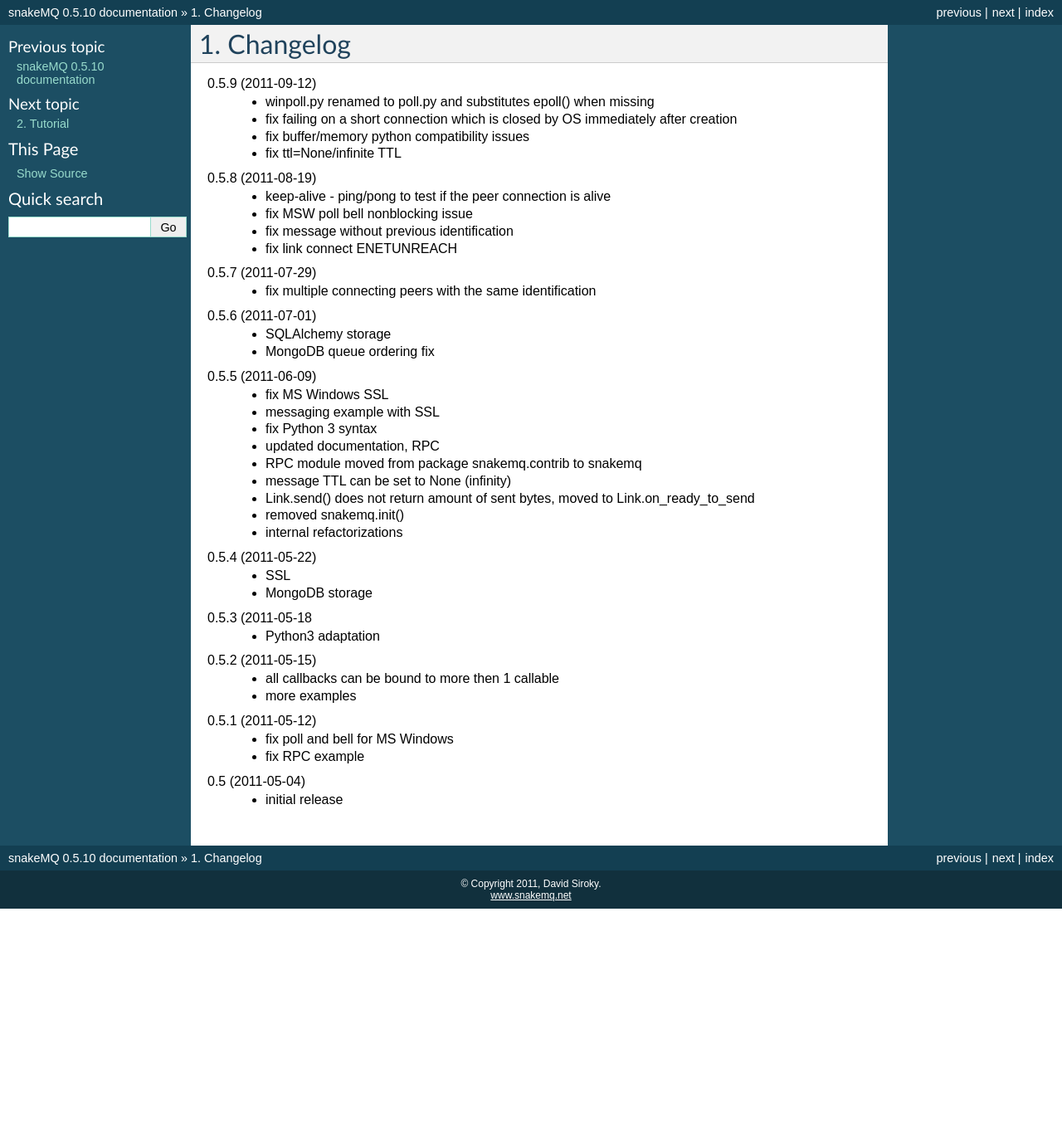
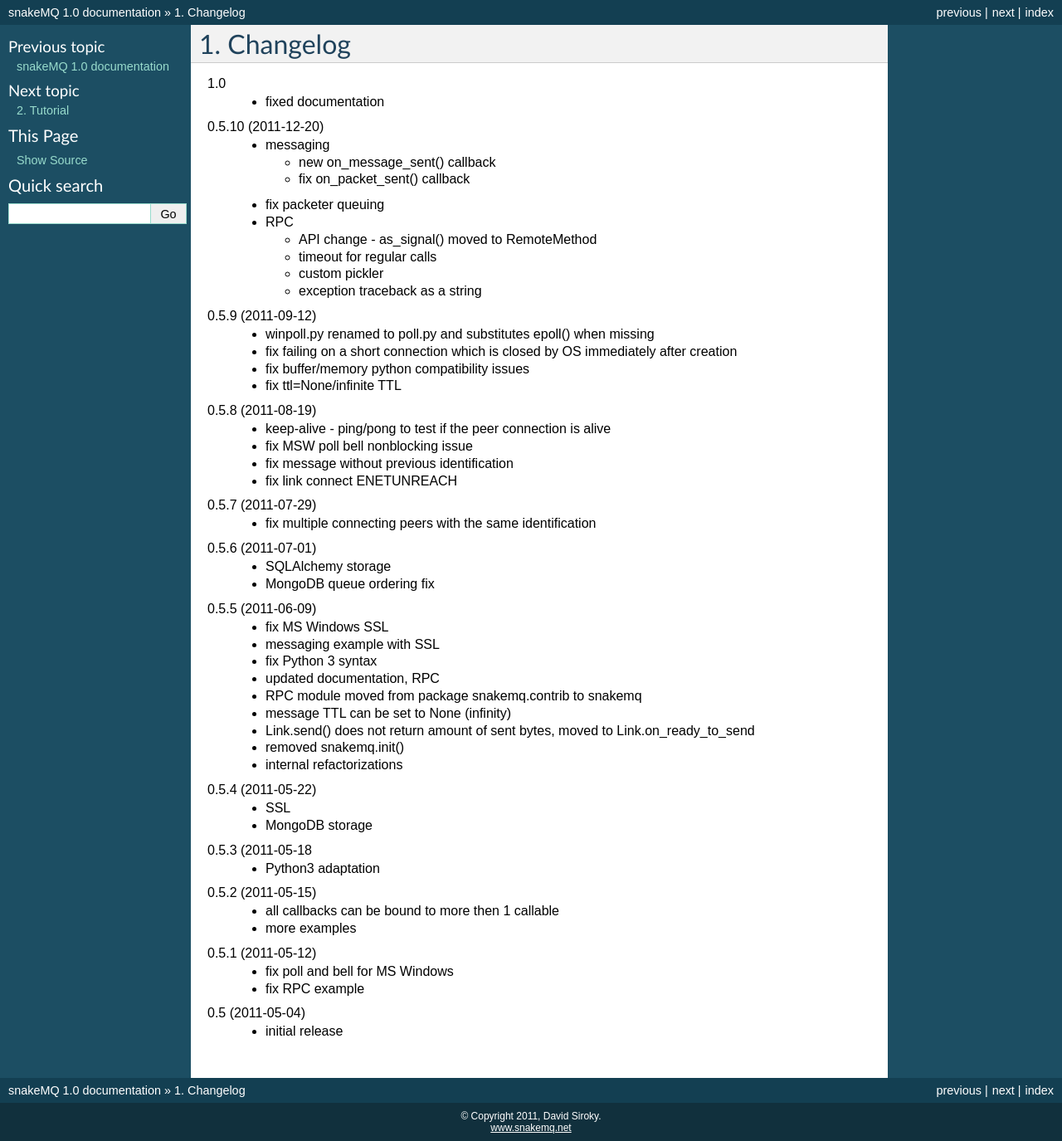
Before and after one commit to dsiroky/snakemq, a Sphinx documentation site: the page built from doc/sphinx/source/changelog.rst, in a window 1280 px wide. Shown: the whole page at 83% size. Built offline with Sphinx 7.4.7, drawn with Linux system fonts in a browser that asks for light colours; before the commit the page ends 1095 px from its top, so only the background shows below that.

Commit message:
- ver 1.0 - documentation fix

```diff
--- a/doc/sphinx/source/changelog.rst
+++ b/doc/sphinx/source/changelog.rst
@@ -1,5 +1,22 @@
 Changelog
 =========
+1.0
+  * fixed documentation
+
+0.5.10 (2011-12-20)
+  * messaging
+
+    * new on_message_sent() callback
+    * fix on_packet_sent() callback
+
+  * fix packeter queuing
+  * RPC
+
+    * API change - as_signal() moved to RemoteMethod
+    * timeout for regular calls
+    * custom pickler
+    * exception traceback as a string
+
 0.5.9 (2011-09-12)
   * winpoll.py renamed to poll.py and substitutes epoll() when missing
   * fix failing on a short connection which is closed by OS immediately
--- a/doc/sphinx/source/tutorial.rst
+++ b/doc/sphinx/source/tutorial.rst
@@ -149,7 +149,7 @@
 
     crpc = snakemq.rpc.RpcClient(rh)
     proxy = crpc.get_proxy(REMOTE_IDENT, "myinstance")
-    proxy.as_signal("mysignal", 10)  # 10 seconds TTL
+    proxy.mysignal.as_signal(10)  # 10 seconds TTL
     my_link.loop()
 
     # in a different thread:
--- a/setup.py
+++ b/setup.py
@@ -14,7 +14,7 @@
       license="MIT License",
       classifiers=[
           "Operating System :: OS Independent",
-          "Development Status :: 4 - Beta",
+          "Development Status :: 5 - Production/Stable",
           "Intended Audience :: Developers",
           "License :: OSI Approved :: MIT License",
           "Topic :: System :: Networking",
--- a/snakemq/version.py
+++ b/snakemq/version.py
@@ -5,5 +5,5 @@
           U{http://www.opensource.org/licenses/mit-license.php})
 """
 
-VERSION = "0.5.10"
+VERSION = "1.0"
 PROTOCOL_VERSION = 1
```
